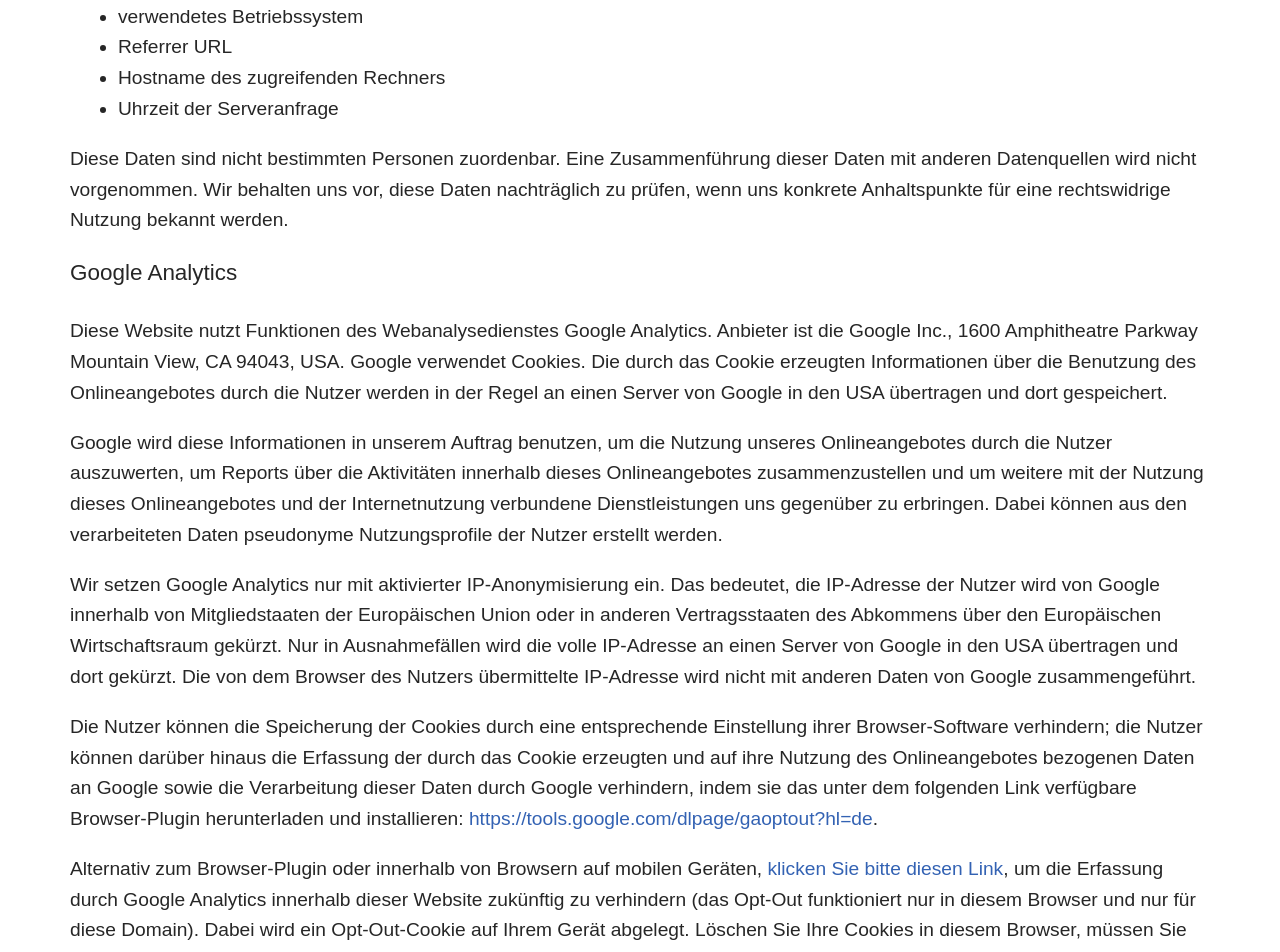
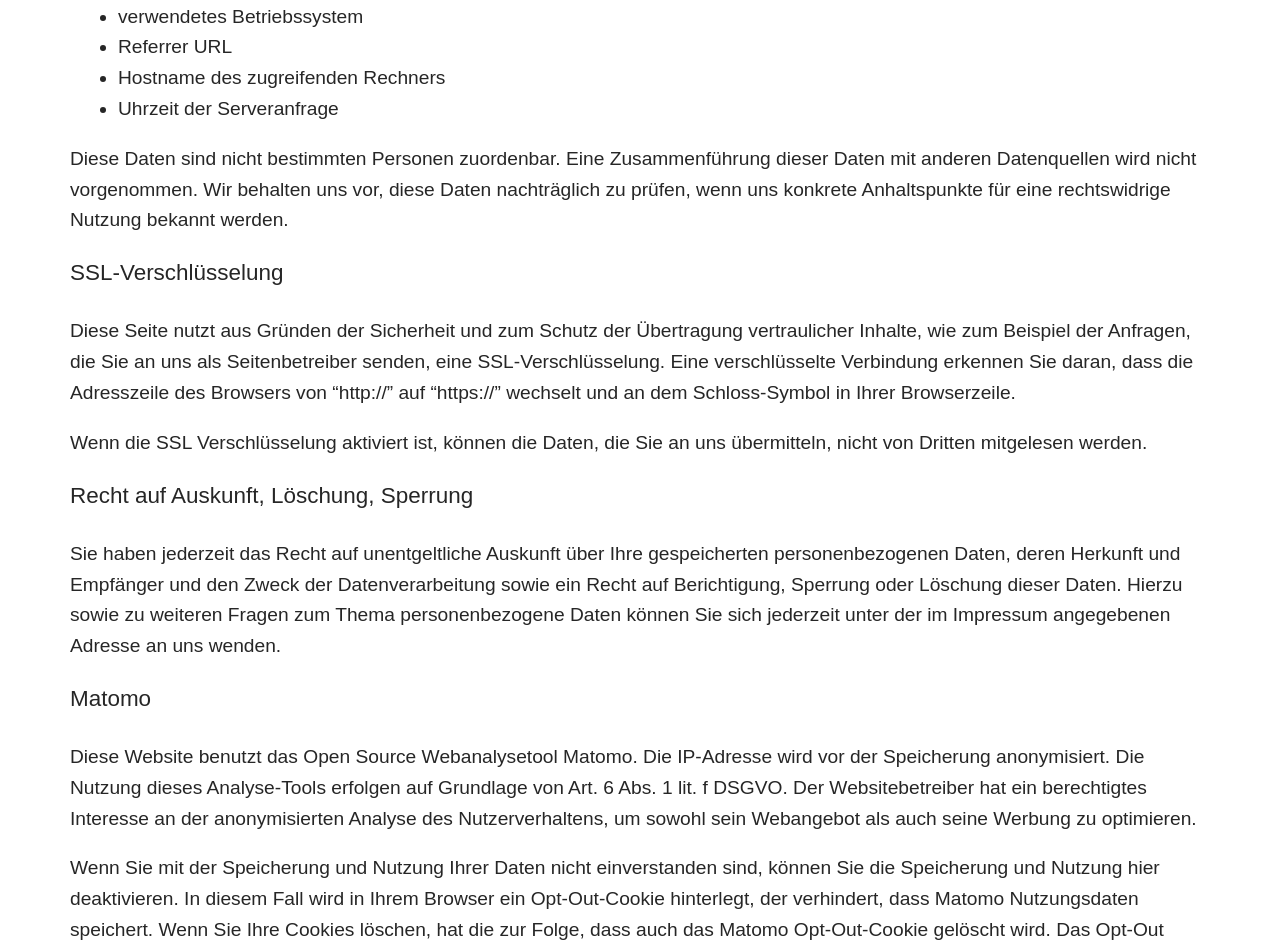
Before and after one commit to appsolutegmbh/MAMP-MAMP-PRO-4-Documentation, a Jekyll site: the page built from en/Privacy-Policy/index.md, in a window 1280 px wide and 1400 px high, scrolled down 1247 px. Shown: the top 952 px of the window. Built offline with Jekyll 4.4.1, drawn with Linux system fonts in a browser that asks for light colours; some web fonts are replaced; some of the changed text lies outside the part shown.

Commit message:
GA removed / Matomo added

```diff
--- a/en/Privacy-Policy/index.md
+++ b/en/Privacy-Policy/index.md
@@ -35,20 +35,6 @@ Der Provider der Seiten erhebt und speichert automatisch Informationen in so gen
 
 Diese Daten sind nicht bestimmten Personen zuordenbar. Eine Zusammenführung dieser Daten mit anderen Datenquellen wird nicht vorgenommen. Wir behalten uns vor, diese Daten nachträglich zu prüfen, wenn uns konkrete Anhaltspunkte für eine rechtswidrige Nutzung bekannt werden.
 
-### Google Analytics
-
-Diese Website nutzt Funktionen des Webanalysedienstes Google Analytics. Anbieter ist die Google Inc., 1600 Amphitheatre Parkway Mountain View, CA 94043, USA. Google verwendet Cookies. Die durch das Cookie erzeugten Informationen über die Benutzung des Onlineangebotes durch die Nutzer werden in der Regel an einen Server von Google in den USA übertragen und dort gespeichert.
-
-Google wird diese Informationen in unserem Auftrag benutzen, um die Nutzung unseres Onlineangebotes durch die Nutzer auszuwerten, um Reports über die Aktivitäten innerhalb dieses Onlineangebotes zusammenzustellen und um weitere mit der Nutzung dieses Onlineangebotes und der Internetnutzung verbundene Dienstleistungen uns gegenüber zu erbringen. Dabei können aus den verarbeiteten Daten pseudonyme Nutzungsprofile der Nutzer erstellt werden.
-
-Wir setzen Google Analytics nur mit aktivierter IP-Anonymisierung ein. Das bedeutet, die IP-Adresse der Nutzer wird von Google innerhalb von Mitgliedstaaten der Europäischen Union oder in anderen Vertragsstaaten des Abkommens über den Europäischen Wirtschaftsraum gekürzt. Nur in Ausnahmefällen wird die volle IP-Adresse an einen Server von Google in den USA übertragen und dort gekürzt. Die von dem Browser des Nutzers übermittelte IP-Adresse wird nicht mit anderen Daten von Google zusammengeführt.
-
-Die Nutzer können die Speicherung der Cookies durch eine entsprechende Einstellung ihrer Browser-Software verhindern; die Nutzer können darüber hinaus die Erfassung der durch das Cookie erzeugten und auf ihre Nutzung des Onlineangebotes bezogenen Daten an Google sowie die Verarbeitung dieser Daten durch Google verhindern, indem sie das unter dem folgenden Link verfügbare Browser-Plugin herunterladen und installieren: <https://tools.google.com/dlpage/gaoptout?hl=de>.
-
-Alternativ zum Browser-Plugin oder innerhalb von Browsern auf mobilen Geräten, <a id="GAOptOut" href="javascript:void(0);">klicken Sie bitte diesen Link</a>, um die Erfassung durch Google Analytics innerhalb dieser Website zukünftig zu verhindern (das Opt-Out funktioniert nur in diesem Browser und nur für diese <span id="GAOptOutDom">Domain</span>). Dabei wird ein Opt-Out-Cookie auf Ihrem Gerät abgelegt. Löschen Sie Ihre Cookies in diesem Browser, müssen Sie diesen Link erneut klicken.
-
-Weitere Informationen zur Datennutzung zu Werbezwecken durch Google, Einstellungs- und Widerspruchsmöglichkeiten erfahren Sie auf den Webseiten von Google: <https://www.google.com/intl/de/policies/privacy/partners/> ("Datennutzung durch Google bei Ihrer Nutzung von Websites oder Apps unserer Partner"), <https://www.google.com/policies/technologies/ads> ("Datennutzung zu Werbezwecken"), <https://www.google.de/settings/ads> ("Informationen verwalten, die Google verwendet, um Ihnen Werbung einzublenden") und <https://www.google.com/ads/preferences/> ("Bestimmen Sie, welche Werbung Google Ihnen zeigt").
-
 ### SSL-Verschlüsselung
 
 Diese Seite nutzt aus Gründen der Sicherheit und zum Schutz der Übertragung vertraulicher Inhalte, wie zum Beispiel der Anfragen, die Sie an uns als Seitenbetreiber senden, eine SSL-Verschlüsselung. Eine verschlüsselte Verbindung erkennen Sie daran, dass die Adresszeile des Browsers von "http://" auf "https://" wechselt und an dem Schloss-Symbol in Ihrer Browserzeile.
@@ -59,5 +45,12 @@ Wenn die SSL Verschlüsselung aktiviert ist, können die Daten, die Sie an uns
 
 Sie haben jederzeit das Recht auf unentgeltliche Auskunft über Ihre gespeicherten personenbezogenen Daten, deren Herkunft und Empfänger und den Zweck der Datenverarbeitung sowie ein Recht auf Berichtigung, Sperrung oder Löschung dieser Daten. Hierzu sowie zu weiteren Fragen zum Thema personenbezogene Daten können Sie sich jederzeit unter der im Impressum angegebenen Adresse an uns wenden.
 
-Hinweis zu Google Analytics nach Muster von Rechtsanwalt Dr. Thomas Schwenke
+### Matomo
+
+Diese Website benutzt das Open Source Webanalysetool Matomo. Die IP-Adresse wird vor der Speicherung anonymisiert. Die Nutzung dieses Analyse-Tools erfolgen auf Grundlage von Art. 6 Abs. 1 lit. f DSGVO. Der Websitebetreiber hat ein berechtigtes Interesse an der anonymisierten Analyse des Nutzerverhaltens, um sowohl sein Webangebot als auch seine Werbung zu optimieren.
+
+Wenn Sie mit der Speicherung und Nutzung Ihrer Daten nicht einverstanden sind, können Sie die Speicherung und Nutzung hier deaktivieren. In diesem Fall wird in Ihrem Browser ein Opt-Out-Cookie hinterlegt, der verhindert, dass Matomo Nutzungsdaten speichert. Wenn Sie Ihre Cookies löschen, hat die zur Folge, dass auch das Matomo Opt-Out-Cookie gelöscht wird. Das Opt-Out muss bei einem erneuten Besuch dieser Website wieder aktiviert werden.
+
+<iframe style="border: 0; height: 150px; width: 100%;" src="https://a.mamp.info/index.php?module=CoreAdminHome&amp;action=optOut&amp;language=de&amp;backgroundColor=&amp;fontColor=212529&amp;fontSize=1rem&amp;fontFamily=Verdana"></iframe>
+
 Texte dieser Datenschutzerklärung basieren auf Mustertexten von e-recht24.de
```
